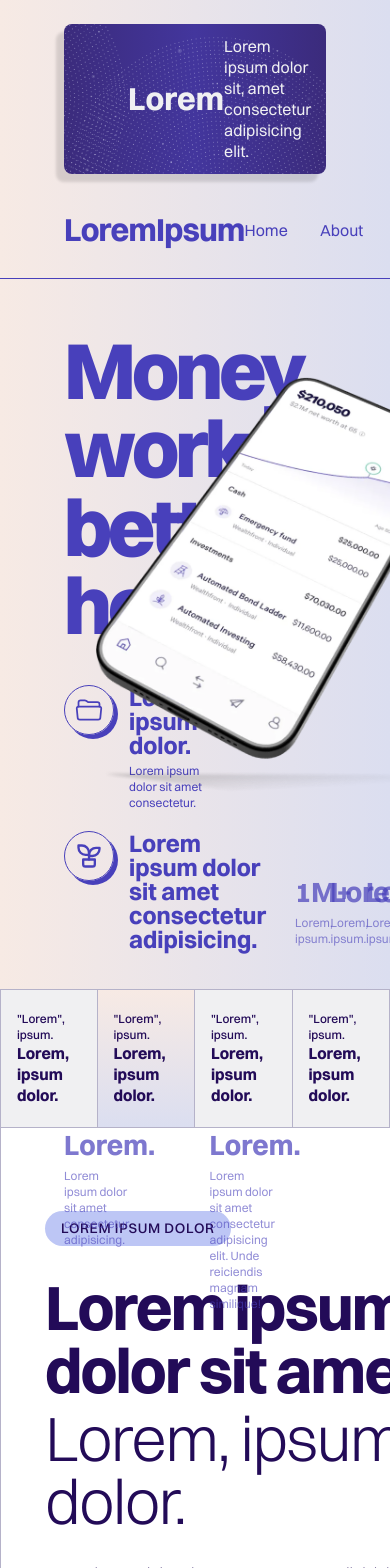
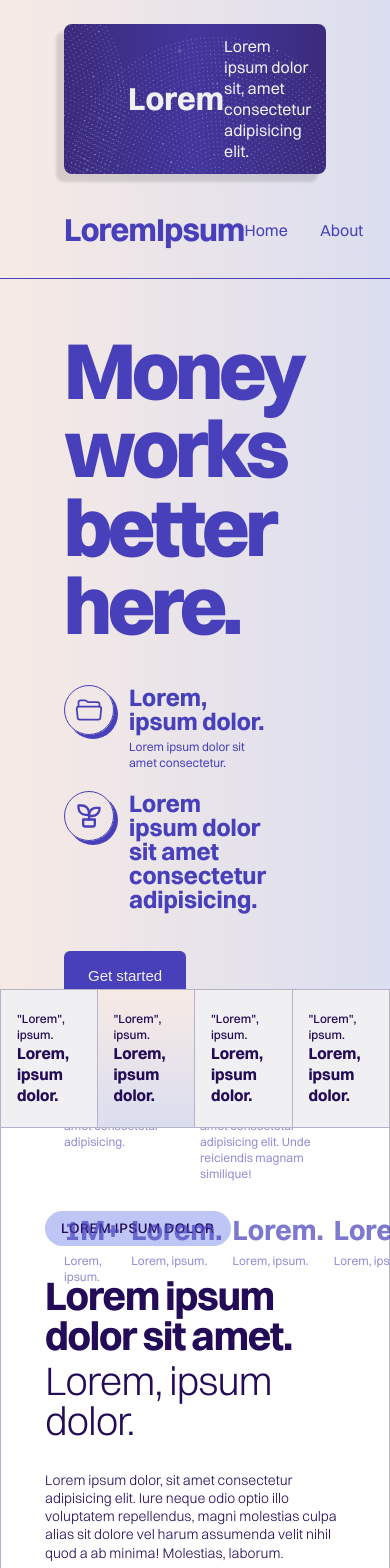
Before and after one commit to ayushcodes0/Tj-Frontend, a React (Vite) app: page / in a window 390 px wide. Shown: the top 1568 px of the page. Built offline with nearby package versions, Linux system fonts and the light colour scheme.

Commit message:
responsiveness done till 880px nav bar is remaining

```diff
--- a/src/components/InfoContainer/InfoContainer.module.css
+++ b/src/components/InfoContainer/InfoContainer.module.css
@@ -107,3 +107,30 @@
     opacity: .6;
     color: var(--primary-dark-text);
 }
+
+@media (max-width: 1353px){
+    .heading{
+        width: 400px;
+    }
+    .heading, .subHeading{
+        font-size: 50px;
+    }
+}
+
+@media (max-width: 998px){
+    .heading{
+        width: 300px;
+    }
+    .heading, .subHeading{
+        font-size: 40px;
+    }
+    .infoPara{
+        font-size: 14px;
+    }
+    .pointIcon{
+        font-size: 16px;
+    }
+    .pointsText{
+        font-size: 14px;
+    }
+}
--- a/src/pages/LandingPage/LandingPage.module.css
+++ b/src/pages/LandingPage/LandingPage.module.css
@@ -135,7 +135,7 @@
 .headingBottom{
     display: flex;
     align-items: start;
-    gap: 80px;
+    gap: 10px;
 }
 
 .bottomLeft, .bottomRight{
@@ -260,6 +260,10 @@
     border-radius: 12px;
 }
 
+.stats{
+    display: none;
+}
+
 @media (max-width: 1534px) {
     .information{
         padding: 0;
@@ -294,3 +298,24 @@
         font-size: 16px;
     }
 }
+
+@media (max-width: 1071px){
+    .heroSection{
+        flex-direction: column;
+        align-items: center;
+    }
+    .heroSectionLeft{
+        width: 100%;
+        gap: 30px;
+    }
+    .heroSectionRight{
+        display: none;
+    }
+    .stats{
+        display: block;
+    }
+    .stats .rightBottom{
+        padding-left: 0;
+        gap: 10px;
+    }
+}
--- a/src/pages/LandingPage/LandingPage.tsx
+++ b/src/pages/LandingPage/LandingPage.tsx
@@ -145,6 +145,26 @@ const LandingPage = () => {
                 <p className={Styles.bottomSubHeading}>Lorem ipsum dolor sit amet consectetur <br /> adipisicing elit. Unde reiciendis magnam similique!</p>
               </div>
             </div>
+            <div className={Styles.stats}>
+              <div className={Styles.rightBottom}>
+                <div className={Styles.bottomLeft}>
+                  <p className={Styles.bottomHeading}>1M+</p>
+                  <p className={Styles.bottomSubHeading}>Lorem, ipsum.</p>
+                </div>
+                <div className={Styles.bottomLeft}>
+                  <p className={Styles.bottomHeading}>Lorem.</p>
+                  <p className={Styles.bottomSubHeading}>Lorem, ipsum.</p>
+                </div>
+                <div className={Styles.bottomLeft}>
+                  <p className={Styles.bottomHeading}>Lorem.</p>
+                  <p className={Styles.bottomSubHeading}>Lorem, ipsum.</p>
+                </div>
+                <div className={Styles.bottomLeft}>
+                  <p className={Styles.bottomHeading}>Lorem.</p>
+                  <p className={Styles.bottomSubHeading}>Lorem, ipsum.</p>
+                </div>
+              </div>
+            </div>
           </div>
           <div className={Styles.heroSectionRight}>
             <div className={Styles.heroSectionImageContainer}><img src={HeroSectionImage} alt="HeroSectionImage" className={Styles.heroSectionImage} /></div>
```
